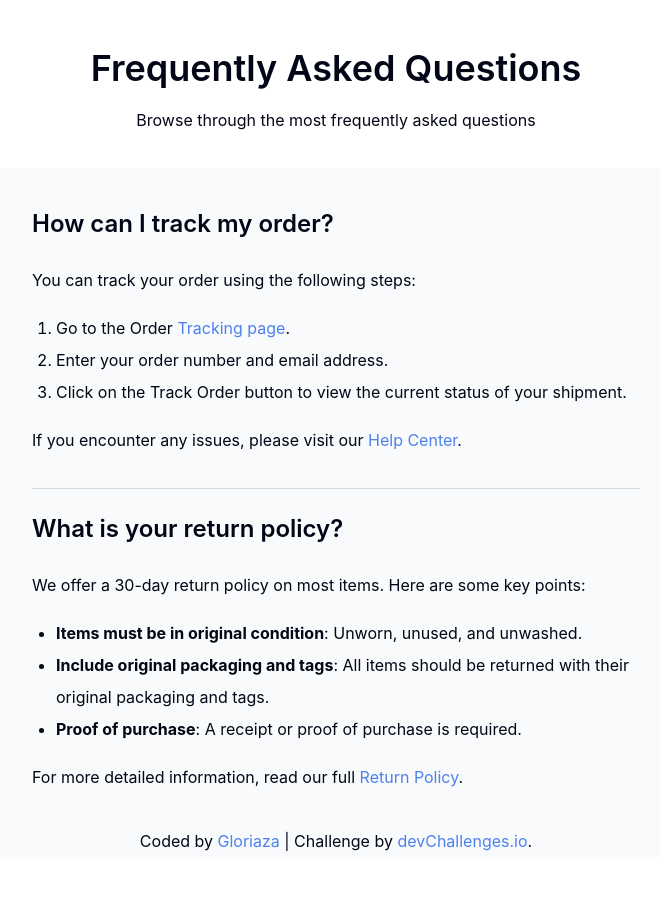
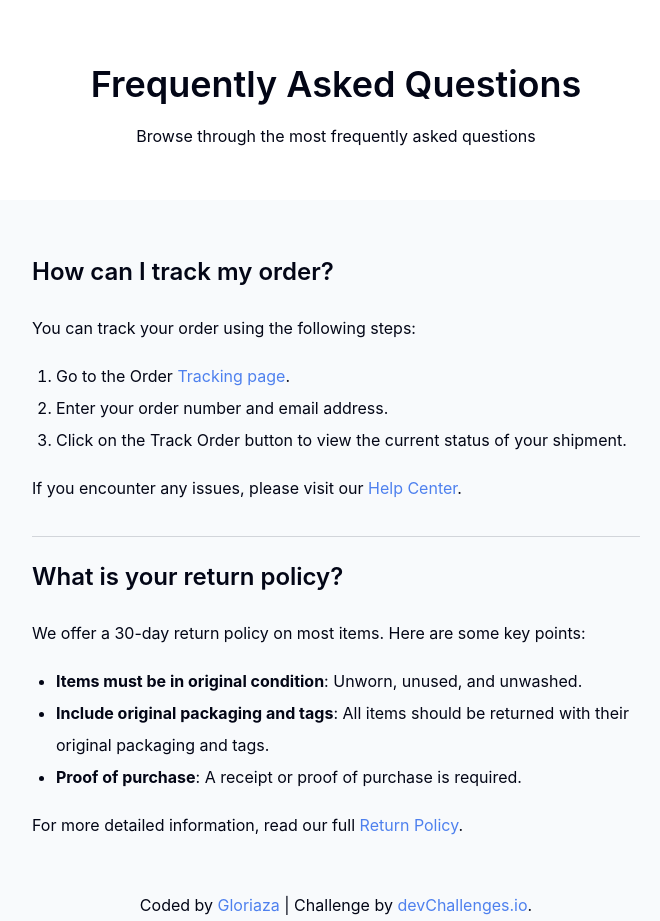
Before and after one commit to gloriazaodyardy/Simple-FAQ-Page, a Vue app: page / in a window 1280 px wide. Shown: the whole page, without its empty margins (304-964 px from the left). Before the commit the page ends 857 px from the top, so only its background shows below. Built offline with nearby package versions, Linux system fonts and the light colour scheme.

Commit message:
Increases header and main padding

```diff
--- a/src/assets/main.css
+++ b/src/assets/main.css
@@ -52,7 +52,7 @@ header {
 }
 header,
 main {
-  padding: 2rem 0;
+  padding: 3rem 0;
 }
 main {
   flex: 1;
```
